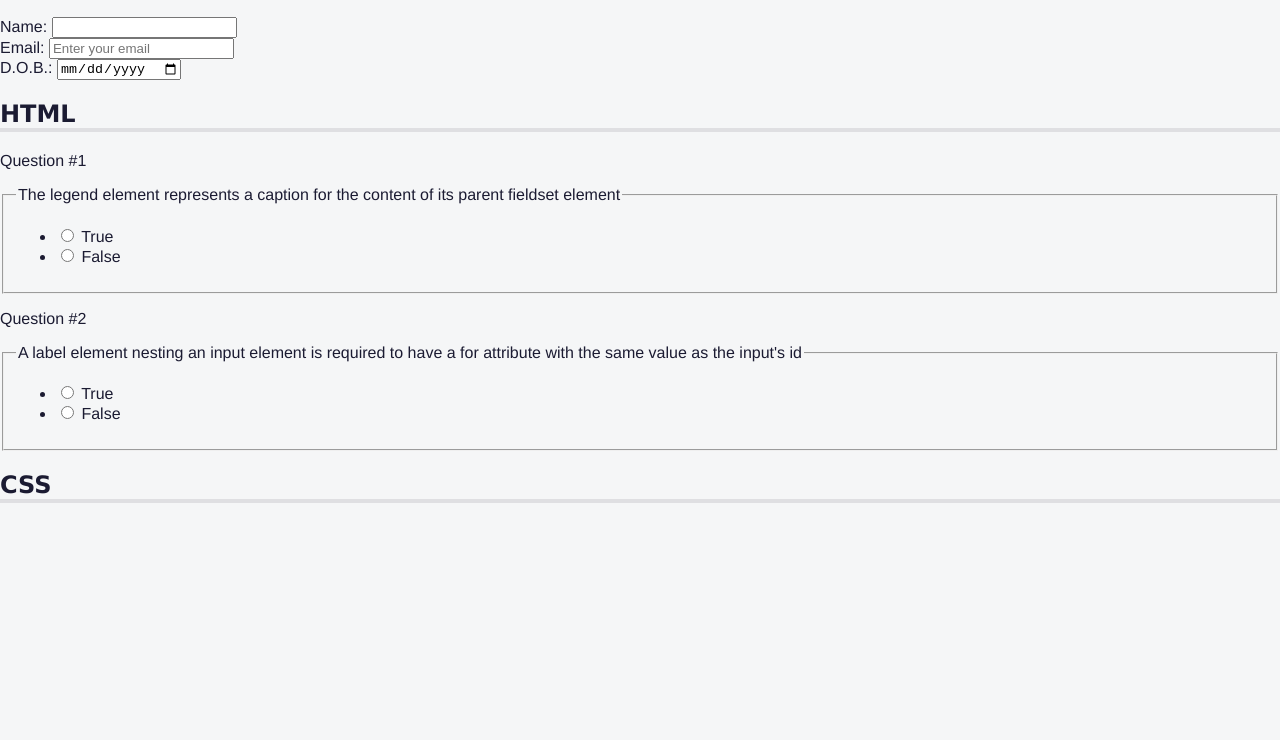
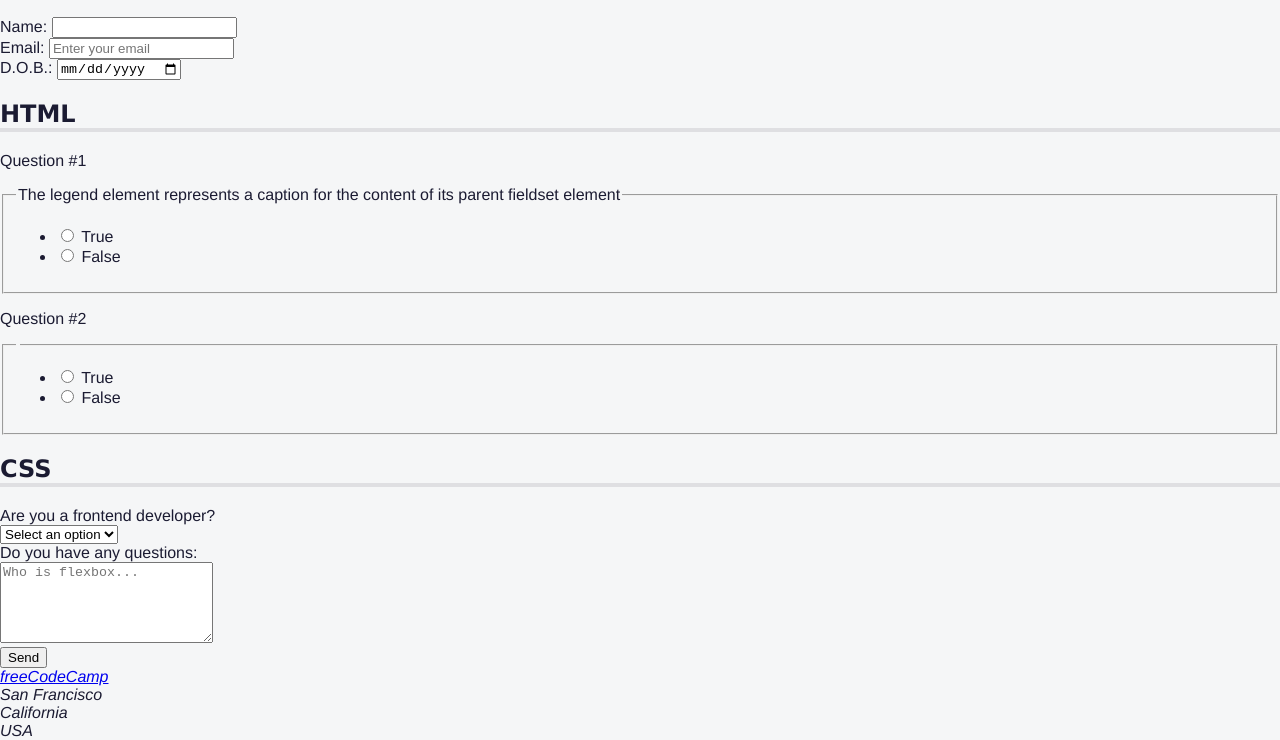
Before and after one commit to mdwasim74/projectQuizWebpage, a plain HTML site: page index.html in a window 1280 px wide. Shown: the part 105-845 px from the top of the page. Before the commit the page ends 800 px from the top, so only its background shows below. Drawn offline with Linux system fonts and the light colour scheme.

Commit message:
added new div, textarea elements and button

```diff
--- a/index.html
+++ b/index.html
@@ -52,6 +52,7 @@
             <ul class="answers-list">
               <li>
                 <label for="q1-a1">
+                  <!-- here we are giving same value to the name of two diff inputs(by doing this both input will not be selected same time) -->
                   <input type="radio" id="q1-a1" name="q1" value="true" />
                   True
                 </label>
@@ -69,12 +70,13 @@
           <p>2</p>
           <fieldset class="question" name="html-question-two">
             <legend>
-              A label element nesting an input element is required to have a
-              for attribute with the same value as the input's id
+              <!-- A label element nesting an input element is required to have a
+              for attribute with the same value as the input's id -->
             </legend>
             <ul class="answers-list">
               <li>
                 <label for="q2-a1">
+                  <!-- here we are giving same value to the name of two diff inputs(by doing this both input will not be selected same time) -->
                   <input type="radio" id="q2-a1" name="q2" value="true" />
                   True
                 </label>
@@ -91,10 +93,40 @@
       </section>
       <section role="region" aria-labelledby="css-questions">
         <h2 id="css-questions">CSS</h2>
-
+        <!-- Creating new div within 4new div's -->
+        <div class="formrow">
+          <div class="question-block">
+            <label for="customer">Are you a frontend developer?</label>
+          </div>
+          <div class="answer">
+            <select name="customer" id="customer" required>
+              <option value="">Select an option</option>
+              <option value="yes">Yes</option>
+              <option value="no">No</option>
+            </select>
+          </div>
+          <div class="question-block">
+            <label for="css-questions">Do you have any questions:</label>
+          </div>
+          <div class="answer">
+            <textarea id="css-questions" name="css-questions" rows="5" cols="24"
+              placeholder="Who is flexbox..."></textarea>
+          </div>
+        </div>
       </section>
+      <button typ="submit">Send</button>
     </form>
   </main>
+  <!-- now adding footer and nesting a address elements -->
+  <footer>
+    <address>
+      <!-- modifying text to link by using a tag -->
+      <a href="https://freecodecamp.org">freeCodeCamp</a><br />
+      San Francisco<br />
+      California<br />
+      USA
+    </address>
+  </footer>
 </body>
 
 </html>
```
